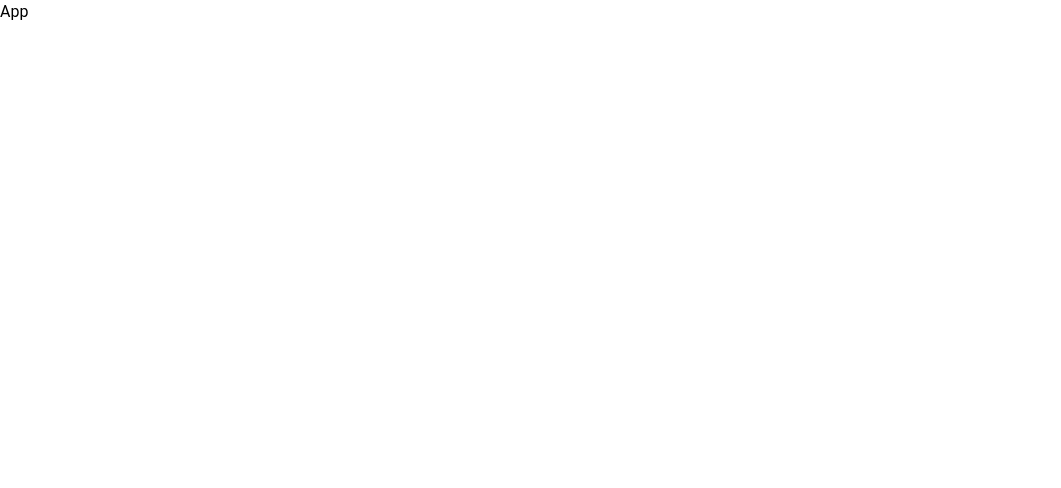
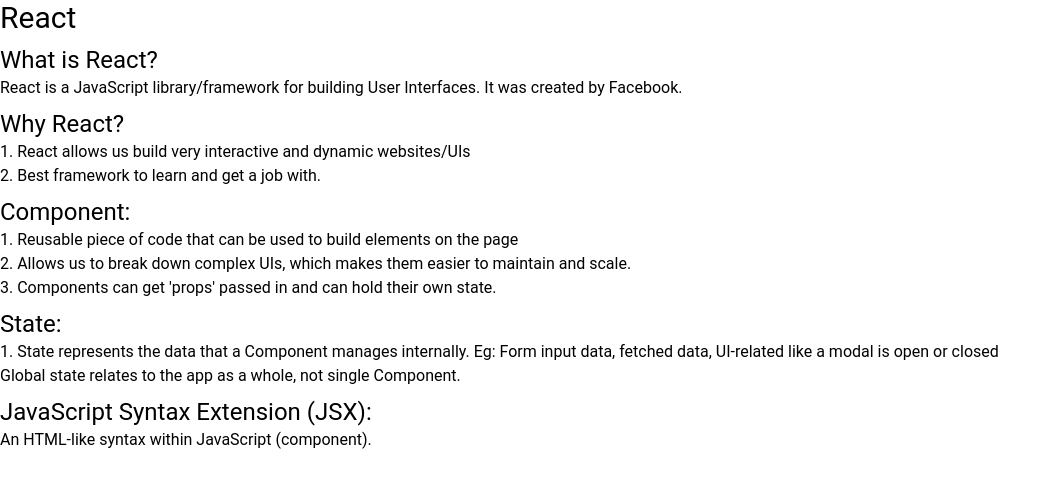
Before and after one commit to Udeme98/React-Jobs, a React (Vite) app: page / in a window 1280 px wide. Shown: the top 488 px of the page, without its empty margins (0-1061 px from the left). Built offline with nearby package versions, Linux system fonts and the light colour scheme.

Commit message:
important info about Reactjs

```diff
--- a/src/App.jsx
+++ b/src/App.jsx
@@ -1,4 +1,10 @@
+import ImportantInfo from "./Important Info/ImportantInfo";
+
 const App = () => {
-  return <div>App</div>;
+  return (
+    <>
+      <ImportantInfo />
+    </>
+  );
 };
 export default App;
--- /dev/null
+++ b/src/Important Info/ImportantInfo.jsx
@@ -0,0 +1,44 @@
+const ImportantInfo = () => {
+  return (
+    <>
+      <h1 className="text-3xl mb-2">React</h1>
+
+      <h2 className="text-2xl">What is React?</h2>
+      <p>
+        React is a JavaScript library/framework for building User Interfaces. It
+        was created by Facebook.
+      </p>
+
+      <h2 className="text-2xl mt-2">Why React?</h2>
+      <ol>
+        <li>
+          1. React allows us build very interactive and dynamic websites/UIs
+        </li>
+        <li>2. Best framework to learn and get a job with.</li>
+      </ol>
+
+      <h2 className="text-2xl mt-2">Component:</h2>
+      <p>
+        1. Reusable piece of code that can be used to build elements on the page
+      </p>
+      <p>
+        2. Allows us to break down complex UIs, which makes them easier to
+        maintain and scale.
+      </p>
+      <p>
+        3. Components can get 'props' passed in and can hold their own state.
+      </p>
+
+      <h2 className="text-2xl mt-2">State:</h2>
+      <p>
+        1. State represents the data that a Component manages internally. Eg:
+        Form input data, fetched data, UI-related like a modal is open or closed
+      </p>
+      <p>Global state relates to the app as a whole, not single Component.</p>
+
+      <h2 className="text-2xl mt-2">JavaScript Syntax Extension (JSX):</h2>
+      <p>An HTML-like syntax within JavaScript (component).</p>
+    </>
+  );
+};
+export default ImportantInfo;
```
